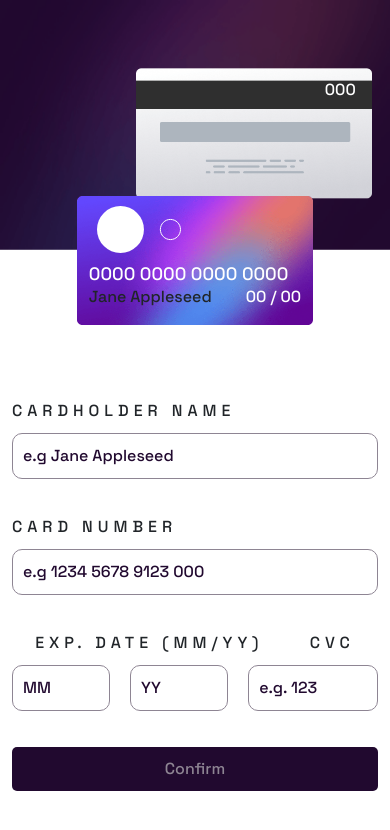
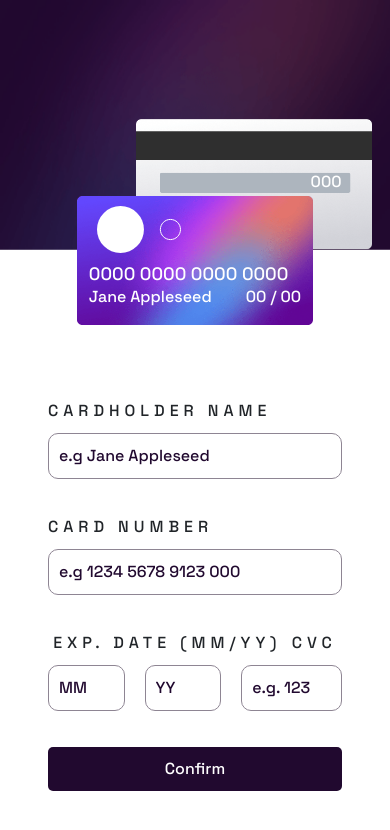
Before and after one commit to blordeus/interactive-card-details-form-main, a plain HTML site: page index.html in a window 390 px wide. Shown: the top 830 px of the page. Drawn offline with nearby package versions, Linux system fonts and the light colour scheme.

Commit message:
Update Readme

```diff
--- a/index.html
+++ b/index.html
@@ -18,14 +18,14 @@
   </style>
 </head>
 <body>
-<main class="vh-100">
+<main class="container-fluid vh-100">
 
     <div class="bg-image w-100">
       <img src="./images/bg-main-desktop.png" alt="" class="d-none d-md-inline-block vh-100 mw-100">
       <img src="./images/bg-main-mobile.png" alt="" class="d-inline-block d-md-none w-100">
     </div>
 
-    <div class="container h-100">
+    <div class="h-100">
       <div class="row h-100 align-items-md-center align-item-start justify-content-center">
 
         <div class="col-8 col-md-6 col-sm-9 align-self-center mb-5 mb-md-0">
@@ -37,7 +37,7 @@
                 <img src="./images/card-logo.svg" alt="card logo">
               </div>
               <p class="card-number text-white">0000 0000 0000 0000</p>
-              <p class="card-name"> Jane Appleseed</p>
+              <p class="card-name text-white"> Jane Appleseed</p>
               <p class="date text-white">
                 <span class="month">00</span> / <span class="year">00</span>
               </p>
@@ -51,7 +51,7 @@
 
         </div>
 
-        <div class="col-12 col-md-4 col-lg-4 col-sm-12 offset-xl-1 offset-lg-2 offset-md-2 offset-xxl-0">
+        <div class="col-12 col-md-4 col-lg-4 col-sm-12 offset-xl-1 offset-lg-2 offset-md-2 offset-xxl-0 px-5">
           <form action="/" class="form">
             <label for="cardholder-name">Cardholder Name</label>
 
--- a/index.js
+++ b/index.js
@@ -9,7 +9,7 @@ const cardExpMonth = document.getElementById("month");
 const cardExpYear = document.getElementById("year");
 const cvc = document.getElementById("cvc");
 const submitBtn = document.querySelector(".submit-btn");
-const submitedContainer = document.querySelector(".submited-container");
+const submitedContainer = document.querySelector(".submitted-container");
 const form = document.querySelector(".form");
 const cardNameError = document.querySelector(".card-name-error");
 const cardNumberError = document.querySelector(".card-number-error");
--- a/index.scss
+++ b/index.scss
@@ -71,7 +71,7 @@ $neutral4: hsl(278, 68%, 11%);
     z-index: -1;
   }
 
-  .font-card, .back-card{
+  .front-card, .back-card{
     width: -moz-fit-content;
     width: fit-content;
   }
@@ -134,7 +134,7 @@ $neutral4: hsl(278, 68%, 11%);
 
   .submit-btn{
     background-color: $neutral4;
-    color: $neutral3;
+    color: $neutral1;
     border: none;
     outline: none;
     border-radius: 5px;
@@ -177,24 +177,31 @@ $neutral4: hsl(278, 68%, 11%);
   @media all and (max-width: 994px){
     .card-number{font-size: 24px;}
     .cvc{
-        transform: translate(195%, -440%);
+        transform: translate(195%, -500%);
     }
   }
 
+
   @media all and (max-width: 768px){
     .back-card{
-        transform: translate(25%, 25%);
+        transform: translate(25%, 55%);
         z-index: -1;
     }
     .card-number{font-size: 18px;}
     .cvc{
-        transform: translate(200%, -500%);
+        transform: translate(190%, -380%);
     }
   }
 
-  @media all and (max-width: 415px){
+
+  @media all and (max-width: 400px){
+        .back-card{
+        transform: translate(25%, 55%);
+        z-index: -1;
+    }
     .card-name, .date {bottom: 0%;}
     .cvc {
         top: 40%;
+        transform: translate(185%, -330%);
     }
   }
```
Also changed, not shown: .media/img_0.png (added), FireShot Capture 001 - Frontend Mentor - Interactive card details form - 127.0.0.1.png (added), index.css, 1 other file.
